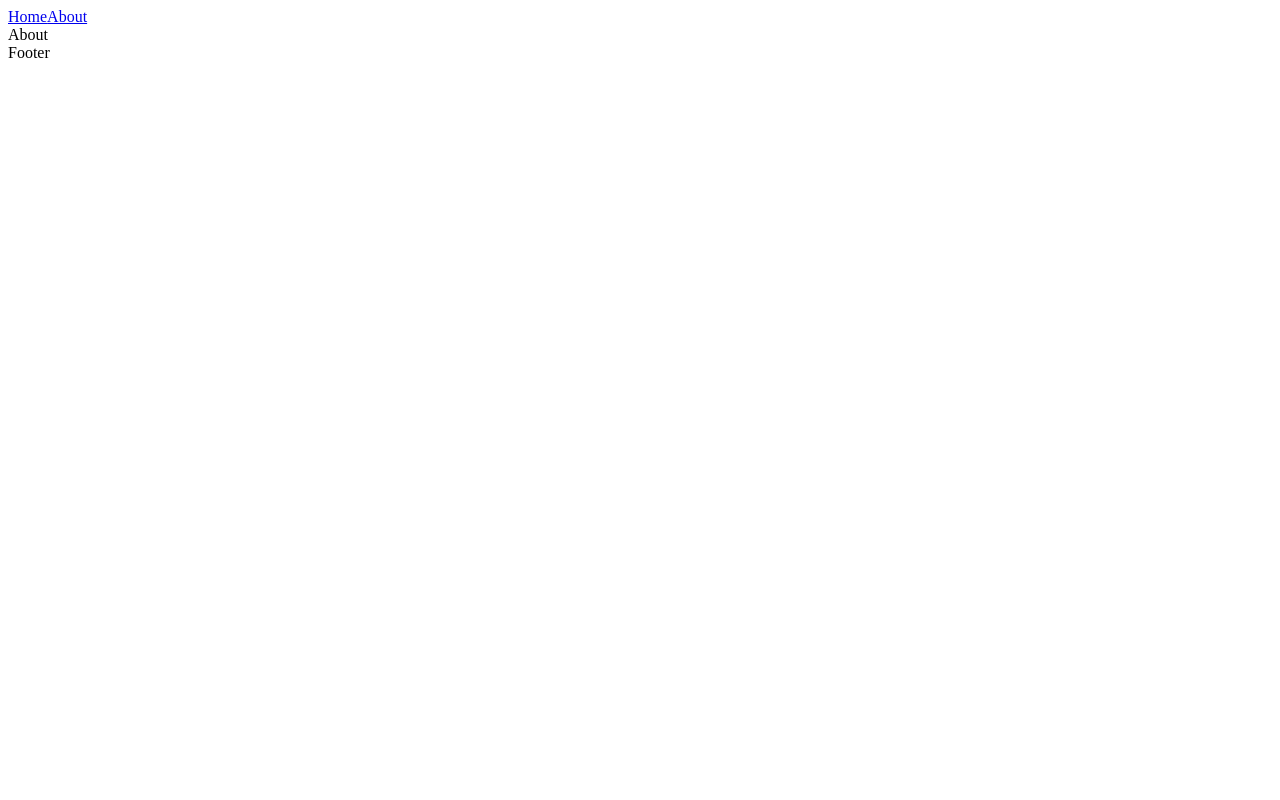
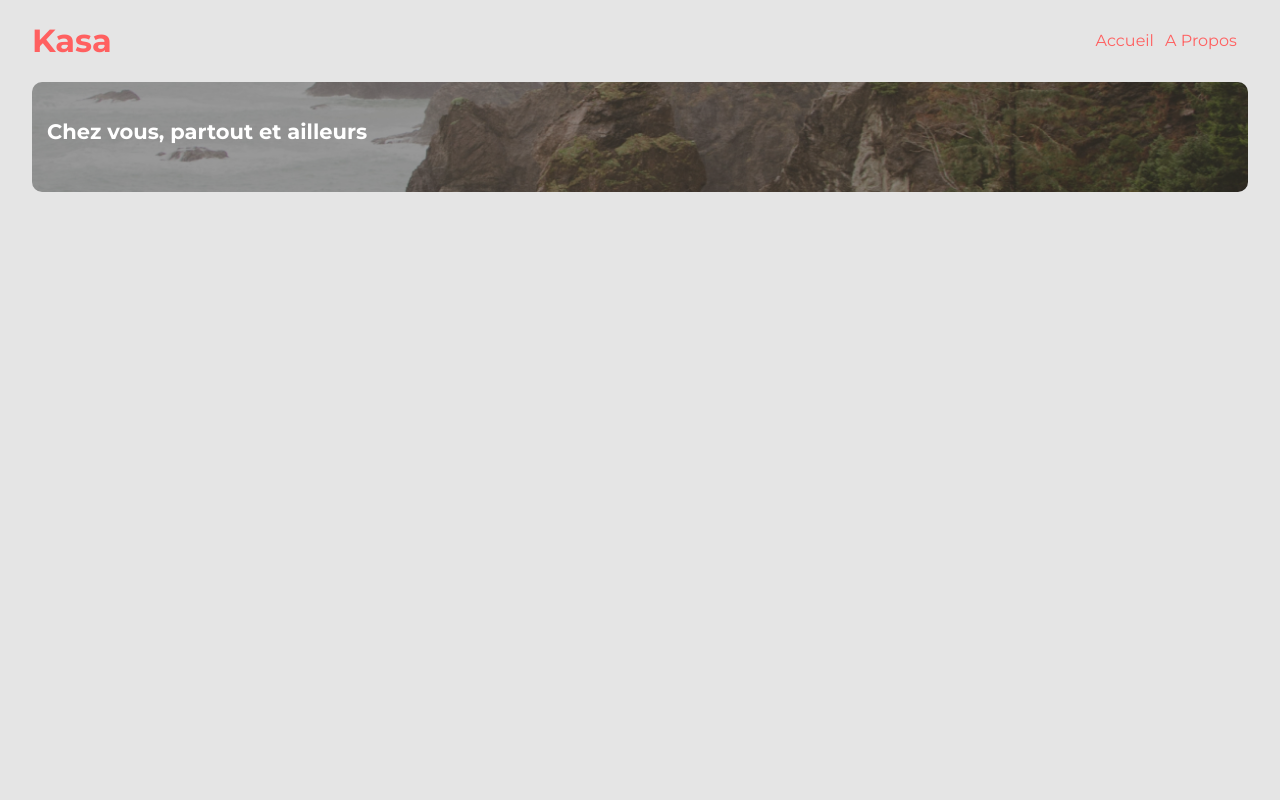
Before and after one commit to Matthieu-Simon/Kasa, a React (Create React App) app: page /about in a window 1280 px wide. Shown: the top 800 px of the page. Built offline with nearby package versions, Linux system fonts and the light colour scheme.

Commit message:
add header & footer

```diff
--- a/src/App.js
+++ b/src/App.js
@@ -1,6 +1,6 @@
 import { BrowserRouter, Routes, Route } from 'react-router-dom';
 import { Header } from './components/Header';
-import { Home } from './pages/home/Home';
+import { Home } from './pages/homepage/Homepage';
 import { About } from './pages/About';
 import { Footer } from "./components/Footer";
 
--- /dev/null
+++ b/src/components/Banner.js
@@ -0,0 +1,10 @@
+import ImageAccueil from '../medias/images/Photo-Accueil.jpg';
+
+export const Banner = () => {
+    return (
+        <div className="img-home-content">
+            <img src={ImageAccueil} alt="Paysage Montagne" className="img-home" />
+            <h2 className="title-home">Chez vous, partout et ailleurs</h2>
+        </div>
+    )
+};
--- /dev/null
+++ b/src/components/Card.js
@@ -0,0 +1,27 @@
+import React, { useState, useEffect } from 'react';
+
+export const Card = () => {
+    const [data, setData] = useState([]);
+
+    useEffect(() => {
+        fetch('/kasa/src/data/data.json')
+        .then(response => response.json())
+        .then(data => {
+            setData(data);
+        })
+        .catch(error => {
+            console.error('Erreur lors du chargement des données JSON :', error);
+        });
+    }, []);
+
+    return (
+        <div className="location-content">
+        {data.map((location) => (
+            <div key={location.id} className="">
+                <img src={location.cover} alt={location.title} className="img-location" />
+                <h3 className="title-location">{location.title}</h3>
+            </div>
+        ))}
+        </div>
+    )
+}
--- a/src/components/Footer.js
+++ b/src/components/Footer.js
@@ -1,6 +1,10 @@
+// import { Link } from "react-router-dom";
 
 export const Footer = () => {
   return (
-    <div>Footer</div>
+    <div className="footer">
+        <h2  className="footer-title">Kasa</h2>
+        <p className="text-footer">© 2020 Kasa. All rights reserved</p>
+    </div>
   )
 }
--- a/src/components/Header.js
+++ b/src/components/Header.js
@@ -2,9 +2,12 @@ import { Link } from "react-router-dom";
 
 export const Header = () => {
     return (
-        <div>
-            <Link to="/">Home</Link>
-            <Link to="/about">About</Link>
+        <div className="header">
+            <h1 className="header-title">Kasa</h1>
+            <div className="navigation">
+                <Link to="/" className="link-nav">Accueil</Link>
+                <Link to="/about" className="link-nav">A Propos</Link>
+            </div>
         </div>
     )
 }
--- a/src/pages/About.js
+++ b/src/pages/About.js
@@ -1,7 +1,12 @@
+import { Banner } from "../components/Banner";
+
 export const About = () => {
     return (
-        <div>
-            About
+        <div className="main-content">
+            <Banner />
+            <div className="collapse">
+
+            </div>
         </div>
     )
 };
--- a/src/pages/home/Home.js
+++ /dev/null
@@ -1,7 +0,0 @@
-export const Home = () => {
-    return (
-        <div>
-            Home
-        </div>
-    )
-};
--- /dev/null
+++ b/src/pages/homepage/Homepage.js
@@ -0,0 +1,11 @@
+import { Banner } from "../../components/Banner";
+import { Card } from "../../components/Card";
+
+export const Home = () => {
+    return (
+        <div className="main-content">
+            <Banner />
+            <Card />
+        </div>
+    )
+};
--- a/src/styles/App.css
+++ b/src/styles/App.css
@@ -0,0 +1,111 @@
+/* Reset CSS */
+@import-normalize;
+
+/* Fonts */
+@import url('https://fonts.googleapis.com/css2?family=Montserrat:ital,wght@0,100;0,200;0,300;0,400;0,500;0,600;0,700;0,800;0,900;1,100;1,200;1,300;1,400;1,500;1,600;1,700;1,800;1,900&display=swap');
+
+/* Colors */
+:root {
+    --primary-color: #FF6060;
+    --secondary-color: #000;
+    --tertiary-color: #FFF;
+    --background-body: #E5E5E5;
+    --background-collapse: #F7F7F7;
+    --background-theme: linear-gradient(180deg, rgba(255, 255, 255, 0) 0%, rgba(0, 0, 0, 0.5) 100%);
+}
+
+/*** General ***/
+body {
+    margin: 0;
+    font-family: 'Montserrat', sans-serif;
+    background: var(--background-body);
+    height: 100vh;
+    width: 100vw;
+}
+a:-webkit-any-link {
+    text-decoration: none;
+}
+
+/*** Section Header ***/
+.header {
+    width: 95%;
+    margin: auto;
+    display: flex;
+    justify-content: space-between;
+    align-items: center;
+}
+.link-nav {
+    margin-right: .7em;
+}
+.header, .link-nav {
+    color: var(--primary-color);
+}
+
+/*** Banner ***/
+.img-home-content {
+    position: relative;
+    z-index: 0;
+}
+.img-home {
+    width: 100%;
+    height: 110px;
+    object-fit: cover;
+    border-radius: 10px;
+    z-index: 1;
+    filter: brightness(60%);
+}
+.title-home {
+    position: absolute;
+    width: 52%;
+    top: 20px;
+    left: 15px;
+    z-index: 10;
+}
+
+/*** Main Content ***/
+.main-content {
+    width: 95%;
+    height: 100vh;
+    margin: auto;
+    color: var(--tertiary-color);
+    font-weight: 500;
+    font-size: 14px;
+}
+
+/*** Section Homepage ***/
+
+/*** Card ***/
+.location-content {
+    width: 100%;
+    height: 255px;
+    border-radius: 10px;
+    margin: 15px 0;
+    background: var(--primary-color);
+}
+
+/*** Footer ***/
+.footer {
+    width: 100%;
+    height: 200px;
+    background: var(--secondary-color);
+    color: var(--tertiary-color);
+    display: flex;
+    flex-direction: column;
+    justify-content: center;
+    align-items: center;
+}
+
+
+/*** Media Queries ***/
+@media screen and (max-width: 768px) {
+    .link-nav {
+        font-size: 12px;
+        font-weight: 500;
+        font-style: normal;
+        line-height: 17px;
+
+    }
+}
+@media screen and (max-width: 1024px) {
+
+}
--- a/src/styles/index.css
+++ /dev/null
@@ -1,13 +0,0 @@
-body {
-  margin: 0;
-  font-family: -apple-system, BlinkMacSystemFont, 'Segoe UI', 'Roboto', 'Oxygen',
-    'Ubuntu', 'Cantarell', 'Fira Sans', 'Droid Sans', 'Helvetica Neue',
-    sans-serif;
-  -webkit-font-smoothing: antialiased;
-  -moz-osx-font-smoothing: grayscale;
-}
-
-code {
-  font-family: source-code-pro, Menlo, Monaco, Consolas, 'Courier New',
-    monospace;
-}
```
Also changed, not shown: src/data/data.json (renamed from src/data.json), src/medias/images/Photo-Accueil.jpg (added), src/medias/images/Photo-Montagne.png (added).
